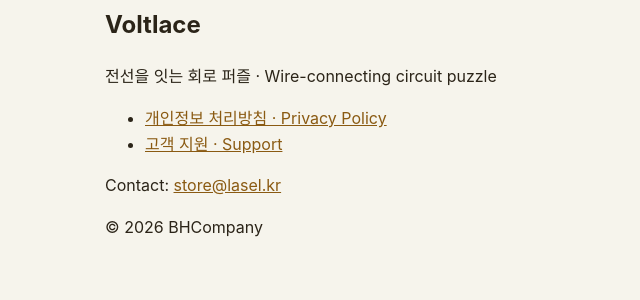
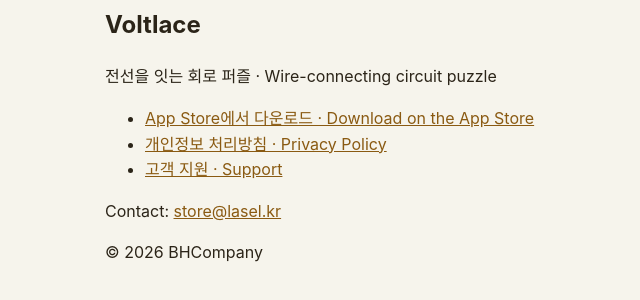
Before and after one commit to mars2cbh/mars2cbh.github.io, a plain HTML site: page index.html in a window 1280 px wide. Shown: the part 136-436 px from the top of the page, without its empty margins (175-815 px from the left). Drawn offline with Linux system fonts and the light colour scheme.

Commit message:
Add Voltlace App Store link
Co-Authored-By: Claude Opus 5.5 <noreply@anthropic.com>

```diff
--- a/index.html
+++ b/index.html
@@ -7,6 +7,7 @@
 <h2>Voltlace</h2>
 <p>전선을 잇는 회로 퍼즐 · Wire-connecting circuit puzzle</p>
 <ul>
+<li><a href="https://apps.apple.com/app/id6833002128">App Store에서 다운로드 · Download on the App Store</a></li>
 <li><a href="/privacy-policy/voltlace/">개인정보 처리방침 · Privacy Policy</a></li>
 <li><a href="/privacy-policy/voltlace/support.html">고객 지원 · Support</a></li>
 </ul>
```
